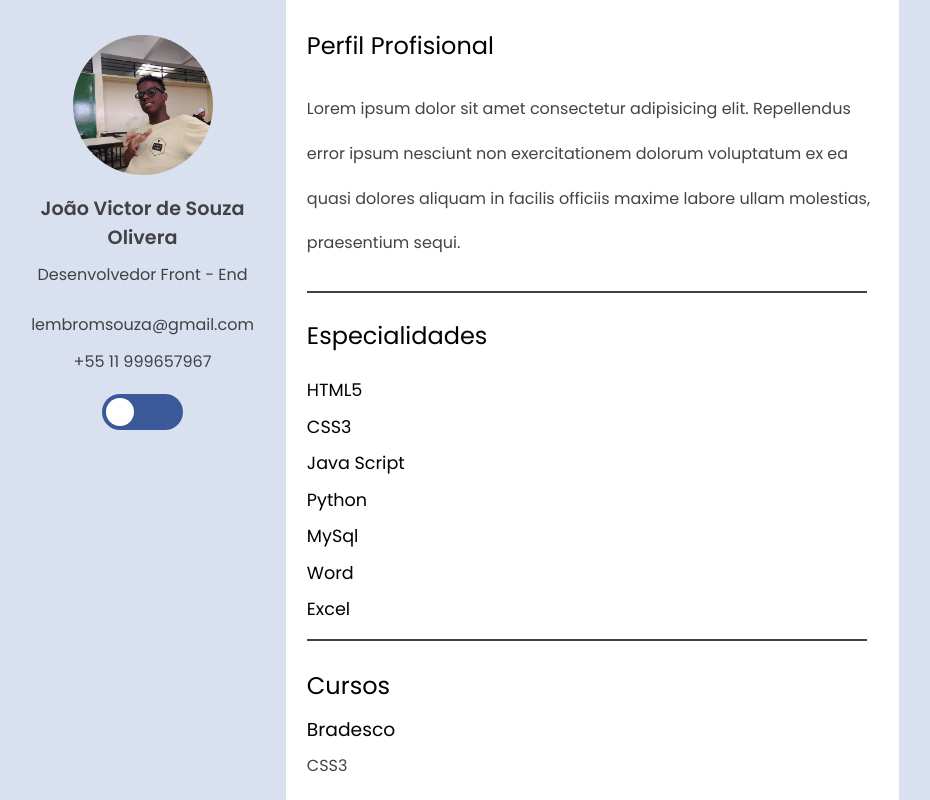
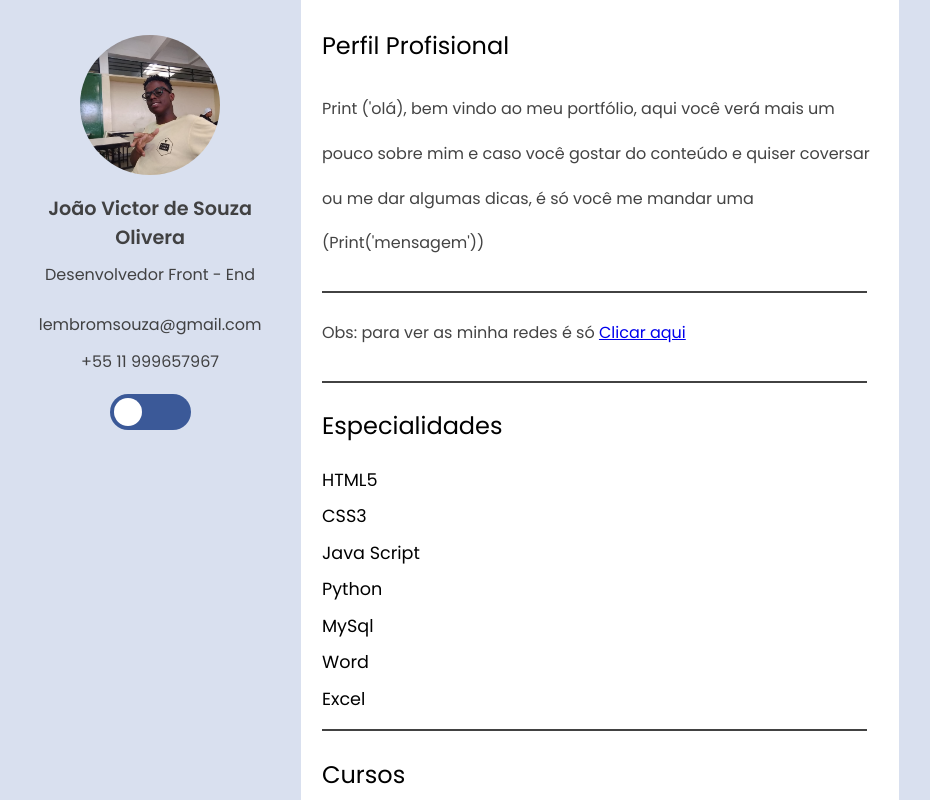
Before and after one commit to joao472762/meu-portifolio, a plain HTML site: page index.html in a window 1280 px wide. Shown: the top 800 px of the page, without its empty margins (191-1121 px from the left). Drawn offline with Linux system fonts and the light colour scheme.

Commit message:
projeto concluído
terminei

```diff
--- a/index.html
+++ b/index.html
@@ -32,7 +32,12 @@
             <section id="about_me">
                 <div id="tell_me">
                     <h2>Perfil Profisional</h2>
-                    <p>Lorem ipsum dolor sit amet consectetur adipisicing elit. Repellendus error ipsum nesciunt non exercitationem dolorum voluptatum ex ea quasi dolores aliquam in facilis officiis maxime labore ullam molestias, praesentium sequi.</p>
+                    <p>Print ('olá), bem vindo ao meu portfólio, aqui você verá mais um pouco sobre mim e caso você gostar do conteúdo e quiser coversar ou me dar algumas dicas, é só você me mandar uma (Print('mensagem'))</p>
+                    <p>Obs: para ver as minha redes é só
+                        <a href="#socialNetworks">Clicar aqui
+                        </a>
+
+                    </p>
                 </div>
                 <div id="skills">
                     <h2>
@@ -80,6 +85,7 @@
                             <strong>Mysql</strong>
                             <br> ano de cunclusão: 2021
                         </p>
+                        <p><a href="">Voltar ao início</a></p>
                     </div>
                 </div>
             </section>
```
